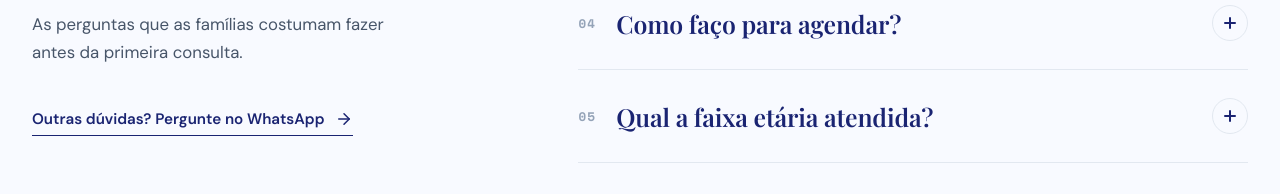
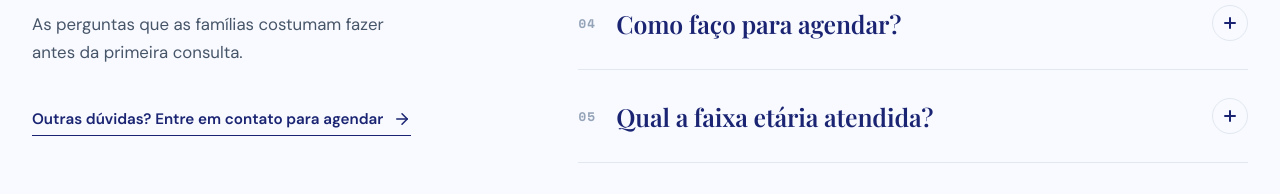
Before and after one commit to Ana-Queiroz/dranaqueiroz, a plain HTML site: page index.html in a window 1280 px wide. Shown: the part 6210-6404 px from the top of the page. Drawn offline with nearby package versions, Linux system fonts and the light colour scheme; a web font is replaced by a local one.

Commit message:
pequeno edit

```diff
--- a/index.html
+++ b/index.html
@@ -387,8 +387,8 @@
           <p class="eyebrow">FAQ</p>
           <h2 class="faq__title">Dúvidas <em>frequentes</em></h2>
           <p class="faq__desc">As perguntas que as famílias costumam fazer antes da primeira consulta.</p>
-          <a href="https://wa.me/5524988440005?text=Ol%C3%A1%20Dra.%20Ana%20Carolina%2C%20tenho%20uma%20d%C3%BAvida." target="_blank" rel="noopener" class="btn-link">
-            <span>Outras dúvidas? Pergunte no WhatsApp</span>
+          <a href="#contato" class="btn-link">
+            <span>Outras dúvidas? Entre em contato para agendar</span>
             <svg viewBox="0 0 24 24" width="18" height="18" fill="none" stroke="currentColor" stroke-width="2" stroke-linecap="round" stroke-linejoin="round" aria-hidden="true">
               <line x1="5" y1="12" x2="19" y2="12"/>
               <polyline points="12 5 19 12 12 19"/>
```
